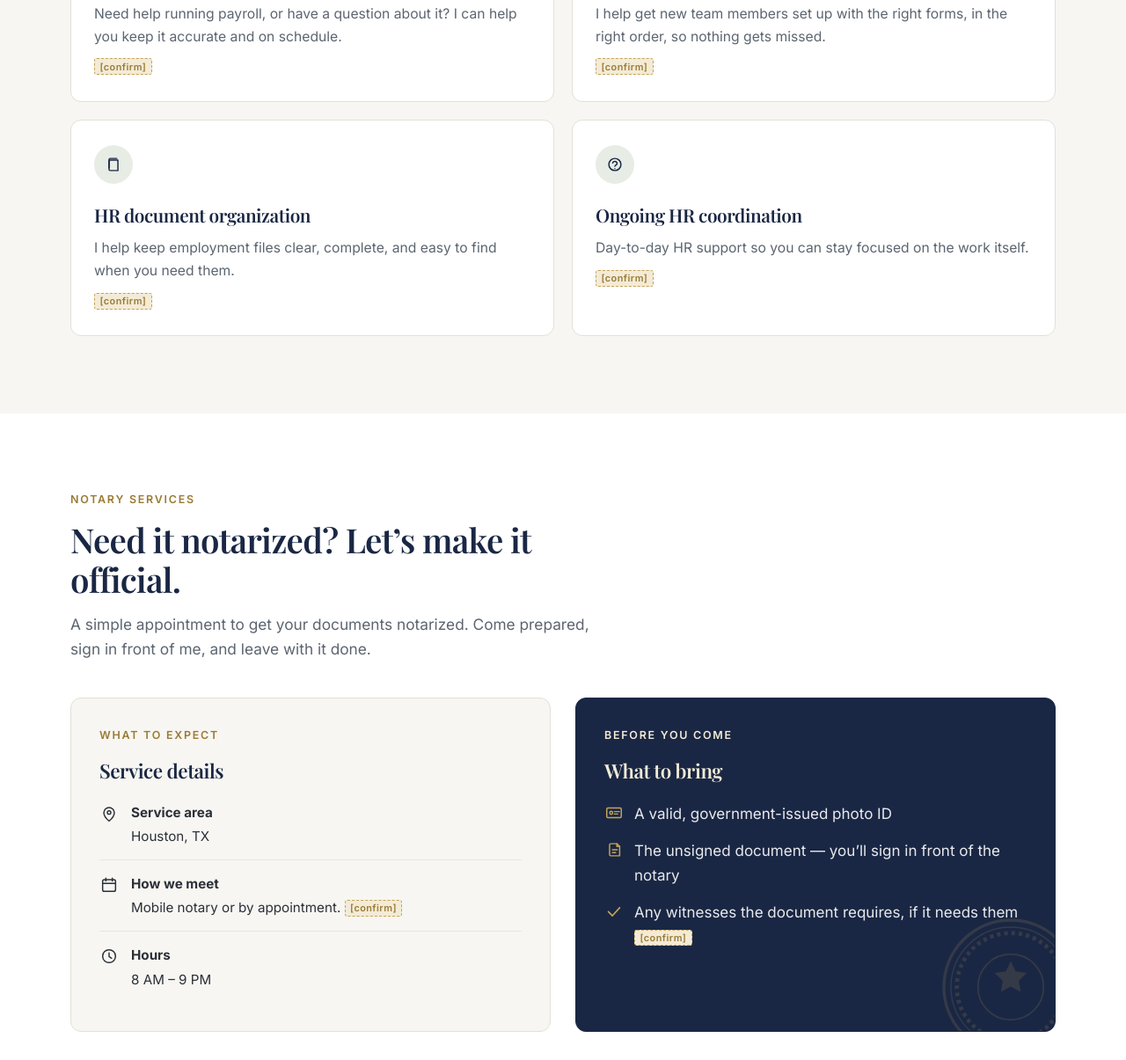
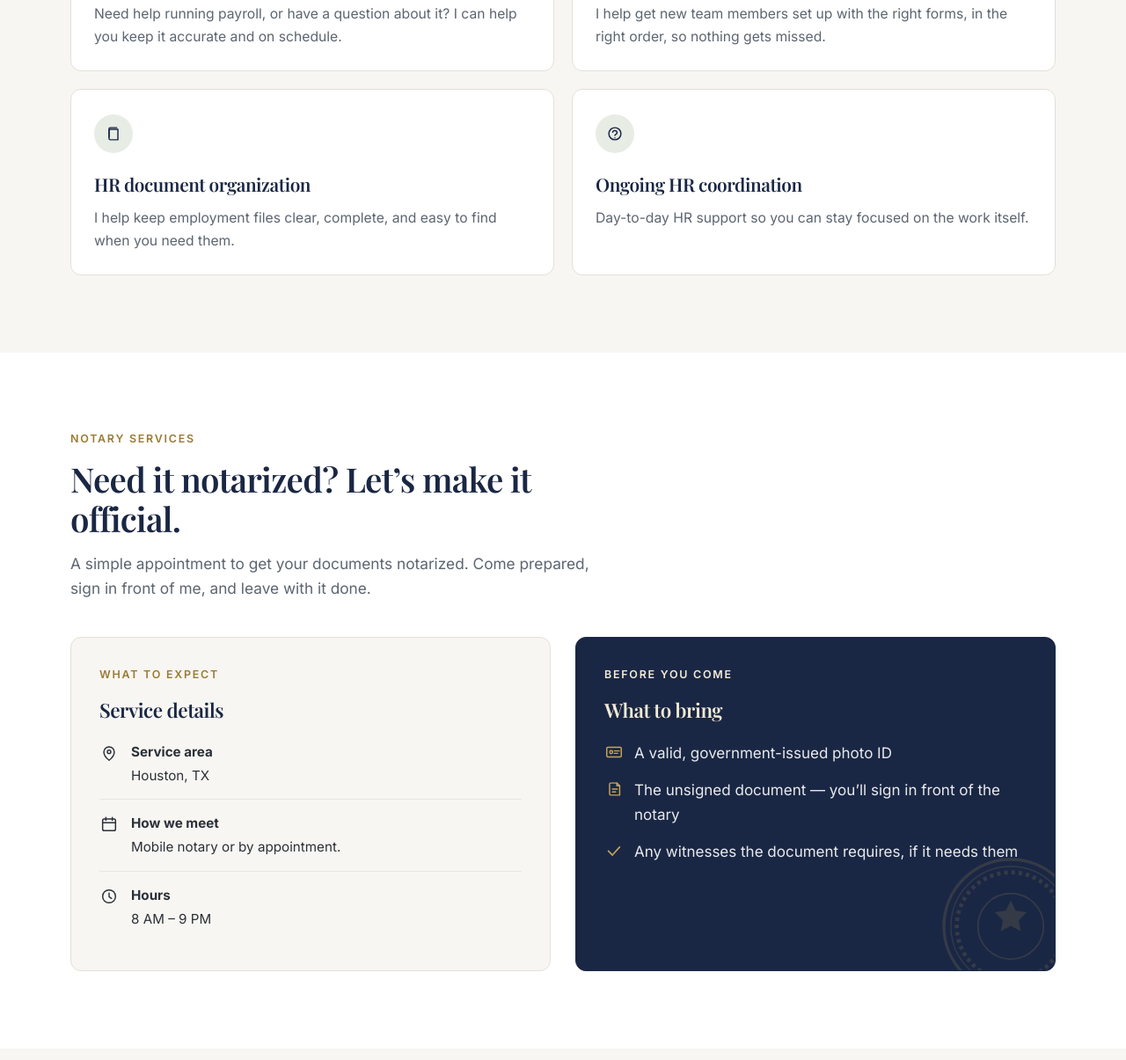
Before and after one commit to whatwebuildfromhere/tamara-site, a plain HTML site: page index.html in a window 1280 px wide. Shown: the part 1862-3067 px from the top of the page at 88% size. Drawn offline with nearby package versions, Linux system fonts and the light colour scheme; a web font is replaced by a local one.

Commit message:
Finalize copy and Texas notary notice

```diff
--- a/index.html
+++ b/index.html
@@ -52,23 +52,6 @@
     .wrap {
       width: min(var(--max), calc(100% - 48px));
       margin-inline: auto;
-    }
-
-    /* Visible editorial placeholders */
-    .confirm {
-      display: inline-block;
-      font-family: Inter, sans-serif;
-      font-size: 0.68rem;
-      font-weight: 600;
-      letter-spacing: 0.04em;
-      line-height: 1.3;
-      color: var(--brass-deep);
-      background: var(--brass-soft);
-      border: 1px dashed var(--brass);
-      padding: 0.12em 0.5em;
-      border-radius: 3px;
-      vertical-align: 0.12em;
-      white-space: nowrap;
     }
 
     /* ---------- Nav ---------- */
@@ -128,7 +111,6 @@
       flex-shrink: 0;
     }
     .nav-cta:hover { background: #d4b56a; }
-    .confirm-long { white-space: normal; }
 
     /* ---------- Hero ---------- */
     .hero {
@@ -334,7 +316,6 @@
       margin-bottom: 8px;
     }
     .card p { color: var(--muted); font-size: 0.98rem; }
-    .card .confirm { margin-top: 12px; }
 
     /* ---------- Notary ---------- */
     #notary { background: var(--white); overflow-x: clip; }
@@ -711,7 +692,7 @@
         </div>
         <div class="about-grid">
           <div class="about-copy">
-            <p>I’m Tamara, an HR coordinator who specializes in payroll and a notary. I care about getting the details right, because behind every paycheck and every signature is a real person counting on it. <span class="confirm">[confirm]</span></p>
+            <p>I’m Tamara, an HR coordinator who specializes in payroll and a notary. I care about getting the details right, because behind every paycheck and every signature is a real person counting on it.</p>
             <p>I serve everyone — individuals, families, small businesses, and organizations alike. I want things done clearly and on time.</p>
           </div>
           <div class="about-aside">
@@ -727,7 +708,7 @@
               </li>
               <li>
                 <svg class="icon" aria-hidden="true"><use href="#icon-check"/></svg>
-                <span>Notary services, including mobile or by appointment <span class="confirm">[confirm]</span></span>
+                <span>Notary services, including mobile or by appointment</span>
               </li>
             </ul>
           </div>
@@ -745,25 +726,21 @@
             <div class="icon-wrap"><svg aria-hidden="true"><use href="#icon-payroll"/></svg></div>
             <h3>Payroll processing &amp; questions</h3>
             <p>Need help running payroll, or have a question about it? I can help you keep it accurate and on schedule.</p>
-            <p><span class="confirm">[confirm]</span></p>
           </article>
           <article class="card">
             <div class="icon-wrap"><svg aria-hidden="true"><use href="#icon-forms"/></svg></div>
             <h3>New hire paperwork</h3>
             <p>I help get new team members set up with the right forms, in the right order, so nothing gets missed.</p>
-            <p><span class="confirm">[confirm]</span></p>
           </article>
           <article class="card">
             <div class="icon-wrap"><svg aria-hidden="true"><use href="#icon-files"/></svg></div>
             <h3>HR document organization</h3>
             <p>I help keep employment files clear, complete, and easy to find when you need them.</p>
-            <p><span class="confirm">[confirm]</span></p>
           </article>
           <article class="card">
             <div class="icon-wrap"><svg aria-hidden="true"><use href="#icon-support"/></svg></div>
             <h3>Ongoing HR coordination</h3>
             <p>Day-to-day HR support so you can stay focused on the work itself.</p>
-            <p><span class="confirm">[confirm]</span></p>
           </article>
         </div>
       </div>
@@ -789,7 +766,7 @@
               <svg class="icon" aria-hidden="true"><use href="#icon-calendar"/></svg>
               <div>
                 <strong>How we meet</strong>
-                <p>Mobile notary or by appointment. <span class="confirm">[confirm]</span></p>
+                <p>Mobile notary or by appointment.</p>
               </div>
             </div>
             <div class="detail-row">
@@ -815,7 +792,7 @@
               </li>
               <li>
                 <svg class="tick" aria-hidden="true"><use href="#icon-check"/></svg>
-                <span>Any witnesses the document requires, if it needs them <span class="confirm">[confirm]</span></span>
+                <span>Any witnesses the document requires, if it needs them</span>
               </li>
             </ul>
           </div>
@@ -867,11 +844,11 @@
           </div>
           <div class="faq-item">
             <h3>How do I pay?</h3>
-            <p>Payment methods to be confirmed. <span class="confirm">[confirm]</span></p>
+            <p>Just ask when you reach out and I’ll share the payment options that work best.</p>
           </div>
           <div class="faq-item">
             <h3>Do you travel to me, or do I come to you?</h3>
-            <p>Mobile notary or by appointment — to be confirmed. <span class="confirm">[confirm]</span></p>
+            <p>Mobile notary or by appointment.</p>
           </div>
           <div class="faq-item">
             <h3>Who do you work with?</h3>
@@ -888,10 +865,6 @@
           <h2 class="section-title">Let’s get started.</h2>
           <p class="section-sub">Share a little about what you need. I’ll follow up to confirm the details.</p>
           <div class="contact-facts">
-            <div class="fact">
-              <strong>Phone</strong>
-              <p>[Phone number] <span class="confirm">[confirm]</span></p>
-            </div>
             <div class="fact">
               <strong>Email</strong>
               <p><a href="mailto:Ileenjohnson72@gmail.com">Ileenjohnson72@gmail.com</a></p>
@@ -953,8 +926,7 @@
         <p class="footer-line">Detail-minded. People-first.</p>
       </div>
       <div class="footer-bottom">
-        <p>I am not an attorney, and notary services are not legal advice. <span class="confirm confirm-long">[confirm state-required wording, e.g. not an attorney]</span></p>
-        <p>Placeholder contact and service details only — not a live business listing.</p>
+        <p>I am not an attorney licensed to practice law in Texas and may not give legal advice or accept fees for legal advice.</p>
       </div>
     </div>
   </footer>
```
